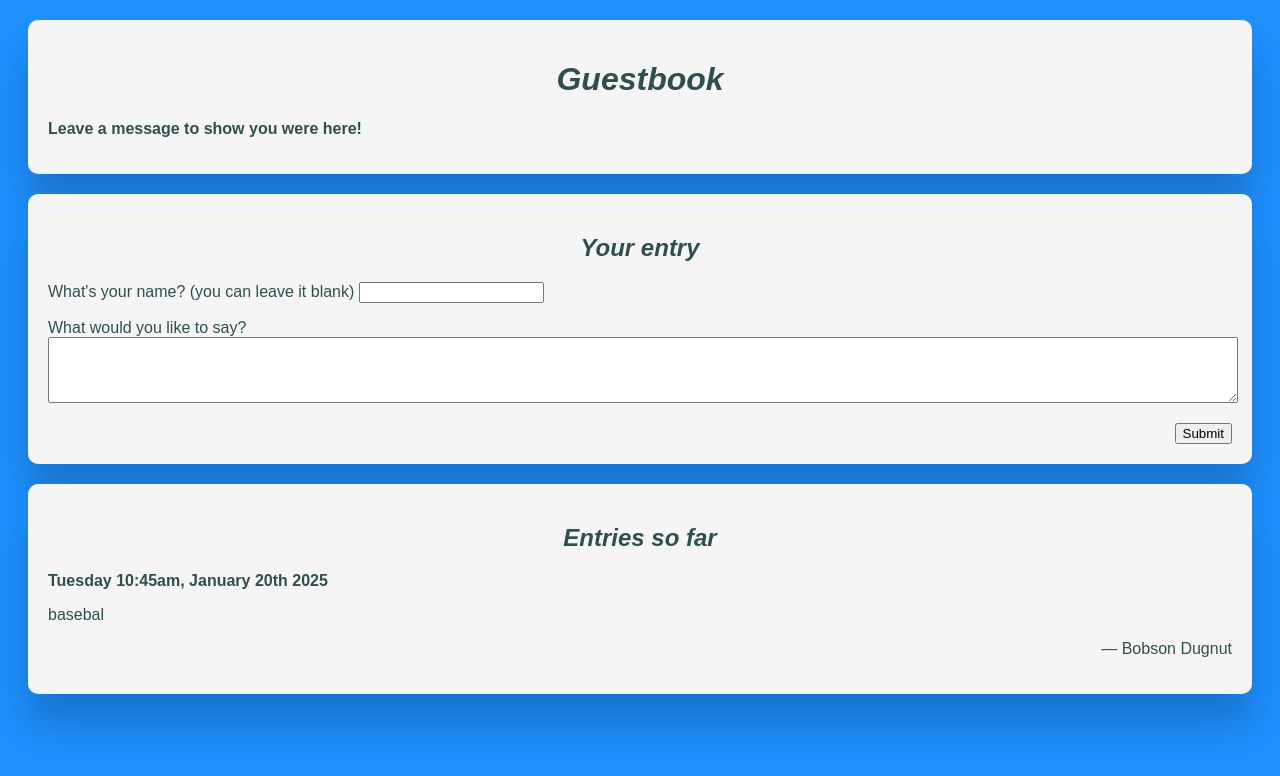
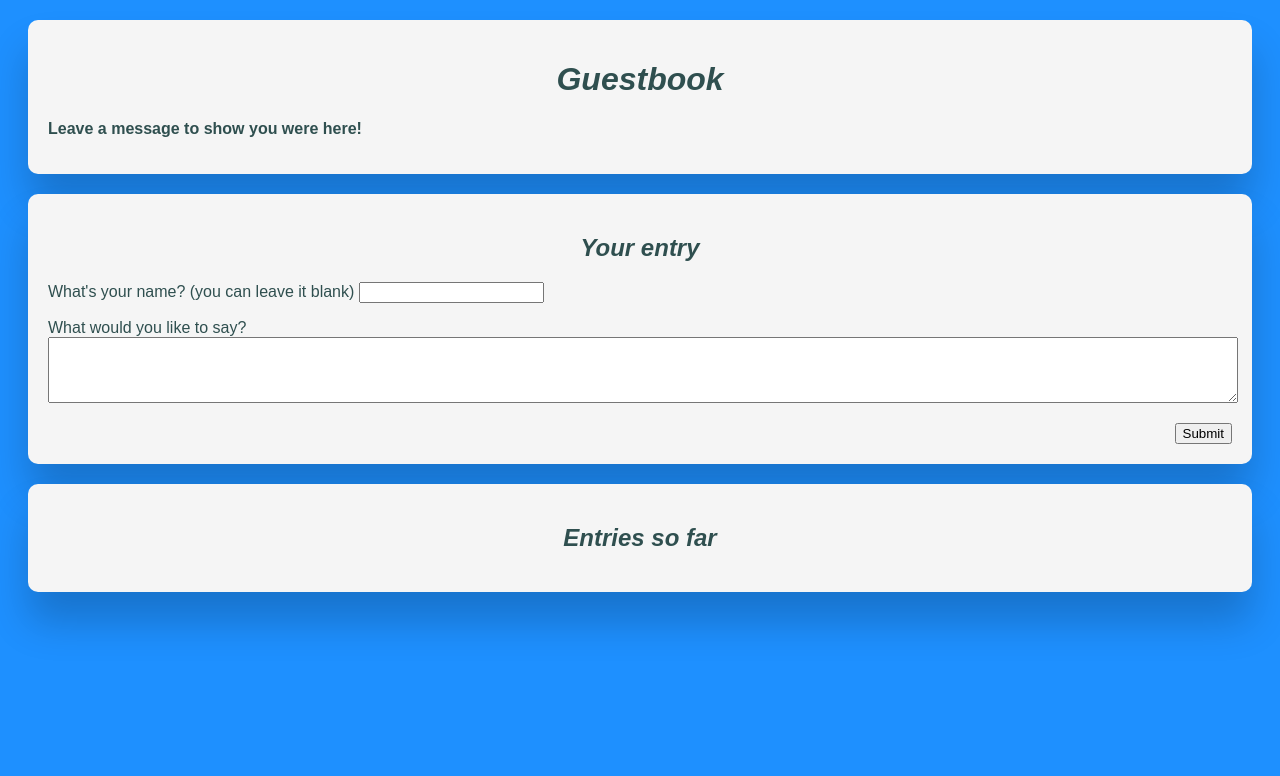
Before and after one commit to lmr97/archie-server, a plain HTML site: page guestbook.html in a window 1280 px wide. Drawn offline with Linux system fonts and the light colour scheme; no server answers.

Commit message:
took out Bobson Dugnut's wonderful demo entry

```diff
--- a/guestbook.html
+++ b/guestbook.html
@@ -29,11 +29,6 @@
     </div>
     <div class="round-box" id="entry-log">
         <h2 id="heading"><i>Entries so far</i></h2>
-        <div class="guestbook-entry">
-            <p class="entry-time">Tuesday 10:45am, January 20th 2025</p>
-            <p class="entry-text">basebal</p>
-            <p class="guest-name">&mdash; Bobson Dugnut</p>
-        </div>
     </div>
 </body>
 <script src="/static/scripts/guestbook.js"></script>
```
